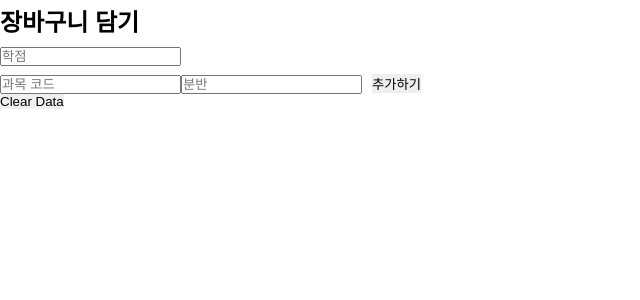
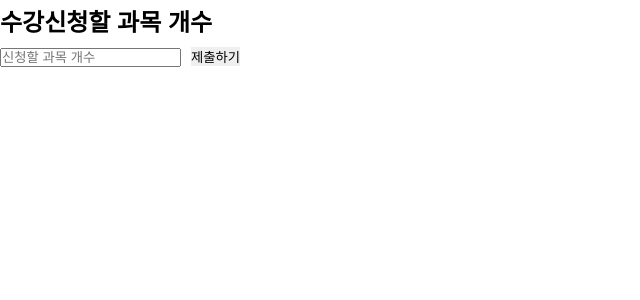
Before and after one commit to KorJIGSAW/HSAC_AI-Project, a React (Create React App) app: page /jeongseon in a window 1280 px wide. Shown: the top 300 px of the page, without its empty margins (0-640 px from the left). Built offline with nearby package versions, Linux system fonts and the light colour scheme.

Commit message:
신청할 과목 개수 입력

```diff
--- a/src/components/commons/CourseList/CourseList.jsx
+++ b/src/components/commons/CourseList/CourseList.jsx
@@ -1,40 +1,21 @@
-import React, { useState, useEffect } from 'react';
+/*import React, { useState, useEffect } from 'react';
 
+// CourseForm 컴포넌트: 과목 코드와 분반 입력을 받아 추가하는 기능을 제공
 function CourseForm({ addCourse }) {
-  //useState()로 싱테 빋기
   const [courseCode, setCourseCode] = useState('');
   const [division, setDivision] = useState('');
-  const [creditValue, setCreditValue] = useState('');
-  const [credit, setCredit] = useState(false);
 
-  //폼 제출 핸들러
+  // 폼 제출 핸들러
   const handleSubmit = event => {
     event.preventDefault();
-    addCourse({
-      courseCode,
-      division,
-      creditValue,
-      credit: parseFloat(creditValue) >= 4.0,
-    });
-    //초기화
+    addCourse({ courseCode, division });
     setCourseCode('');
     setDivision('');
-    setCreditValue('');
-    setCredit(parseFloat(creditValue) >= 4.0);
   };
 
   return (
     <div className="form-container">
       <form onSubmit={handleSubmit} className="course-form">
-        <input
-          type="text"
-          placeholder="학점"
-          value={creditValue}
-          onChange={e => setCreditValue(e.target.value)}
-        />
-        <br />
-        <br />
-
         <input
           type="text"
           placeholder="과목 코드"
@@ -47,7 +28,6 @@ function CourseForm({ addCourse }) {
           value={division}
           onChange={e => setDivision(e.target.value)}
         />
-
         <button type="submit" style={{ marginLeft: '10px' }}>
           추가하기
         </button>
@@ -56,10 +36,11 @@ function CourseForm({ addCourse }) {
   );
 }
 
+// CourseList 컴포넌트: 입력된 과목들을 저장하고 로컬 스토리지에만 저장하는 기능
 function CourseList() {
-  const [courses, setCourses] = useState([]); //과목 목록
+  const [courses, setCourses] = useState([]);
 
-  //과목 목록 불러오기
+  // 컴포넌트 마운트 시 로컬 스토리지에서 과목 데이터 로드
   useEffect(() => {
     const savedCourses = localStorage.getItem('courses');
     if (savedCourses) {
@@ -67,12 +48,12 @@ function CourseList() {
     }
   }, []);
 
-  //목록 변경될 때마다 로컬 스토리지 업데이트
+  // 과목 데이터가 변경될 때마다 로컬 스토리지에 저장
   useEffect(() => {
     localStorage.setItem('courses', JSON.stringify(courses));
   }, [courses]);
 
-  //내림차순으로 로컬 스토리지 업데이트
+  // 새 과목을 추가하는 함수
   const addCourse = course => {
     setCourses(prevCourses => {
       const updatedCourses = [...prevCourses, course].sort((a, b) =>
@@ -82,12 +63,13 @@ function CourseList() {
     });
   };
 
-  //로컬 스토리지 상태 업데이트
+  // 로컬 스토리지에서 저장된 데이터를 삭제하는 함수
   const clearLocalStorage = () => {
     localStorage.removeItem('courses');
-    setCourses([]);
+    setCourses([]); // 컴포넌트 상태도 업데이트하여 화면 갱신
   };
 
+  // Clear Data 버튼을 클릭하여 로컬 스토리지에 저장된 데이터 삭제
   return (
     <div className="course-list-container">
       <br />
@@ -104,3 +86,37 @@ function CourseList() {
 }
 
 export default CourseList;
+*/
+
+import React, { useState } from 'react';
+
+function CourseForm() {
+  const [courseCountInput, setCourseCountInput] = useState('');
+
+  const handleSubmit = event => {
+    event.preventDefault();
+    localStorage.setItem('courseCount', courseCountInput);
+    setCourseCountInput('');
+  };
+
+  return (
+    <div className="form-container">
+      <form onSubmit={handleSubmit} className="course-form">
+        <br />
+        <h1 style={{ fontSize: '24px' }}>수강신청할 과목 개수</h1>
+        <br />
+        <input
+          type="number"
+          placeholder="신청할 과목 개수"
+          value={courseCountInput}
+          onChange={e => setCourseCountInput(e.target.value)}
+        />
+        <button type="submit" style={{ marginLeft: '10px' }}>
+          제출하기
+        </button>
+      </form>
+    </div>
+  );
+}
+
+export default CourseForm;
```
